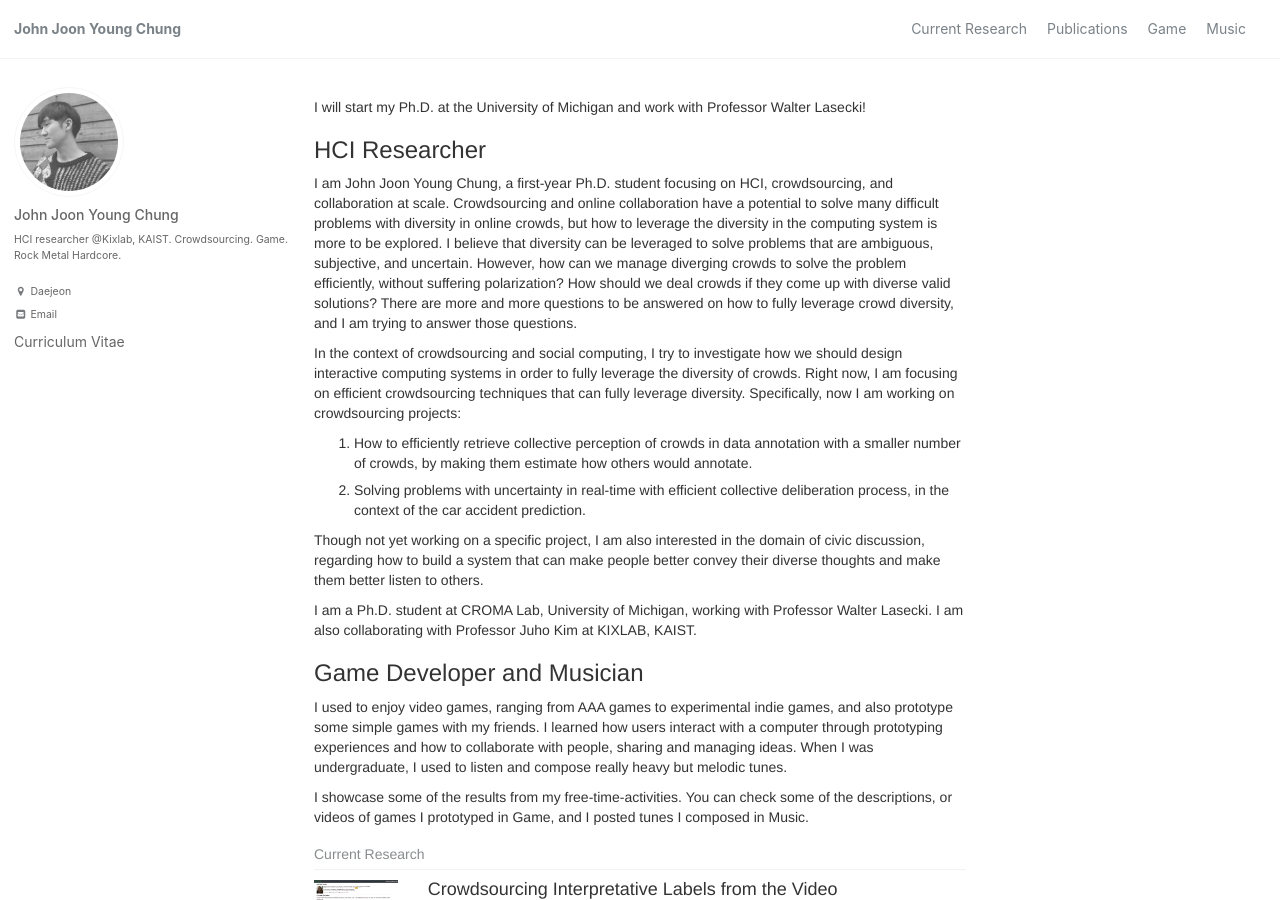
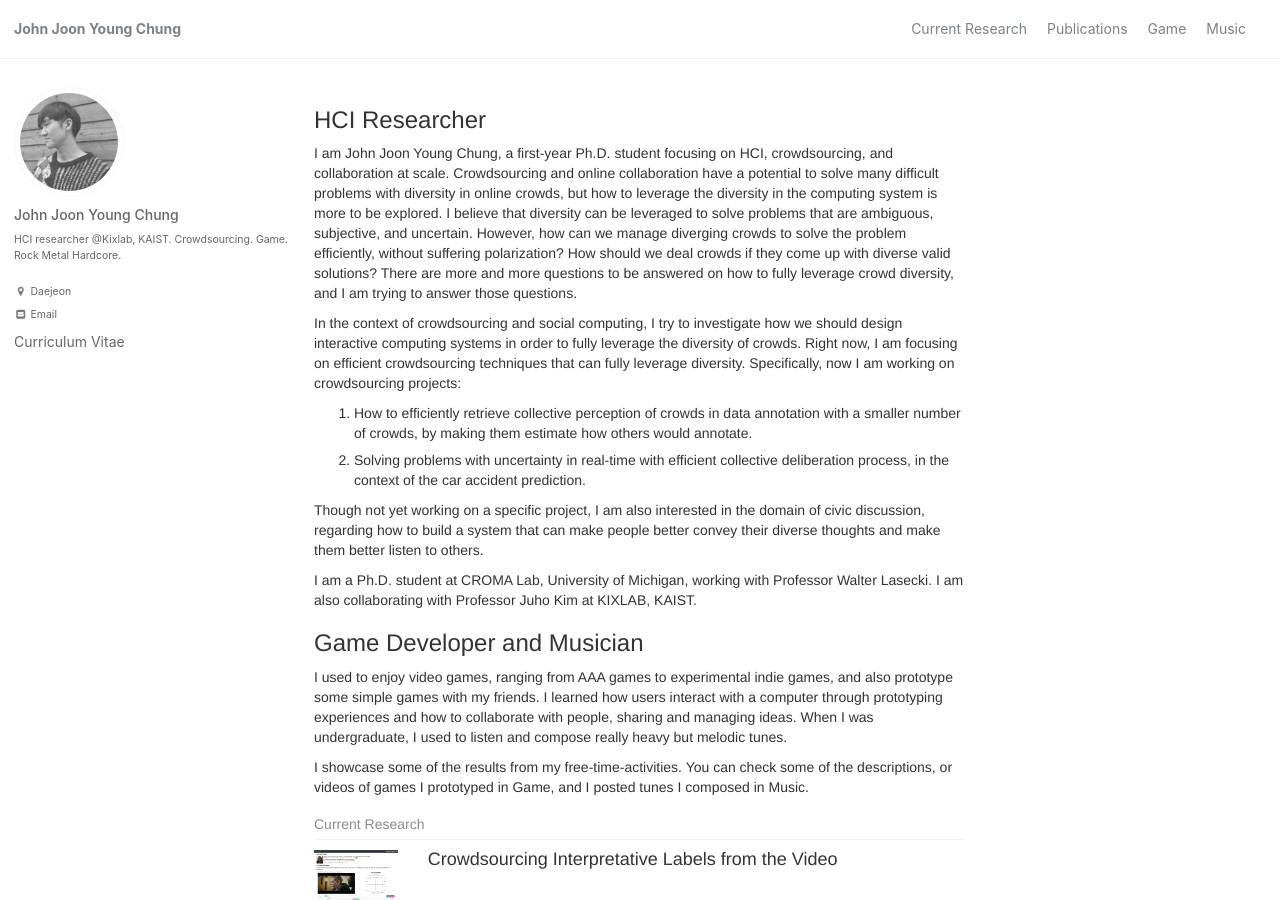
Before and after one commit to johnr0/johnr0.github.io, a Jekyll site: the page built from index.html, in a window 1280 px wide and 900 px high. Built offline with Jekyll 4.4.1, drawn with Linux system fonts in a browser that asks for light colours; the list of posts is cut into pages by our own code.

Commit message:
statement update v2

```diff
--- a/_layouts/home.html
+++ b/_layouts/home.html
@@ -1,8 +1,6 @@
 ---
 layout: archive
 ---
-
-<p>I will start my Ph.D. at the University of Michigan and work with Professor Walter Lasecki!</p>
 
 <h3>HCI Researcher</h3>
 <p>I am John Joon Young Chung, a first-year Ph.D. student focusing on HCI, crowdsourcing, and collaboration at scale.
```
